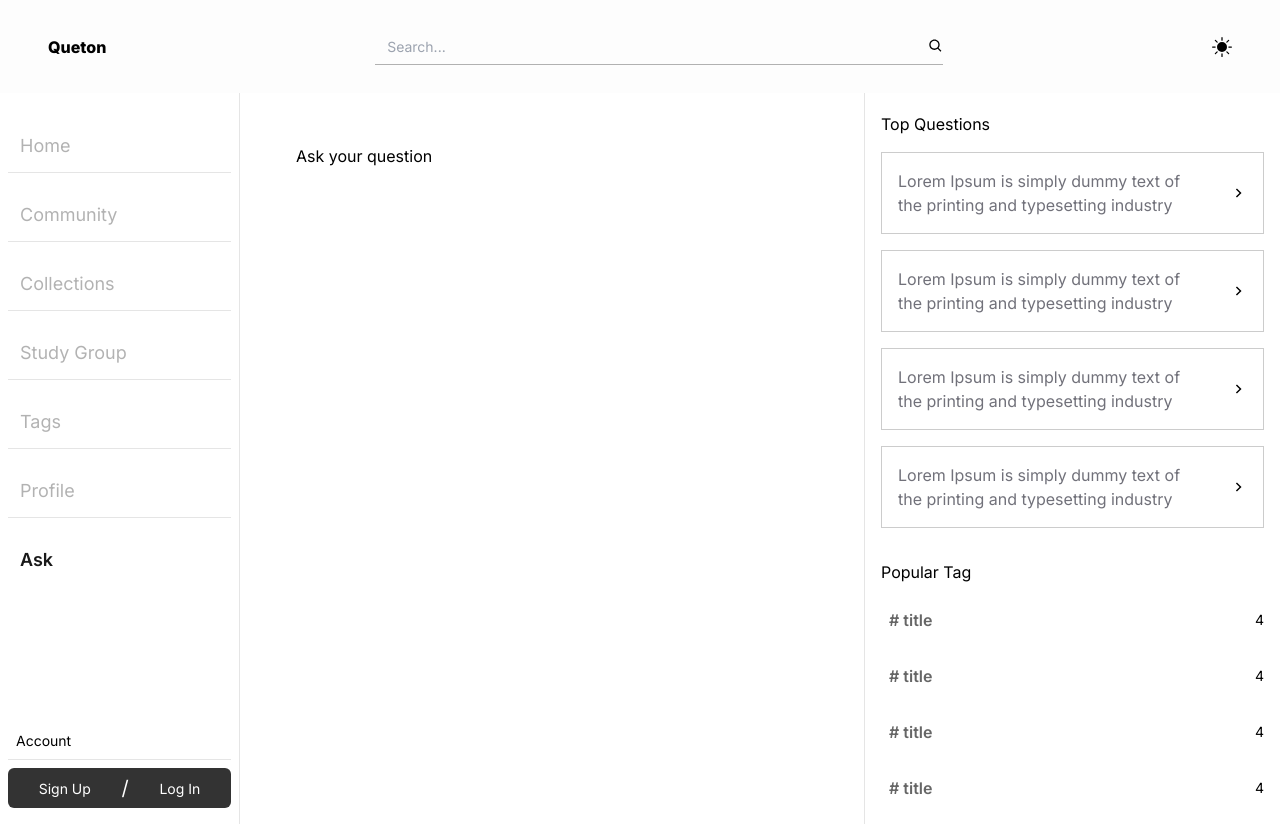
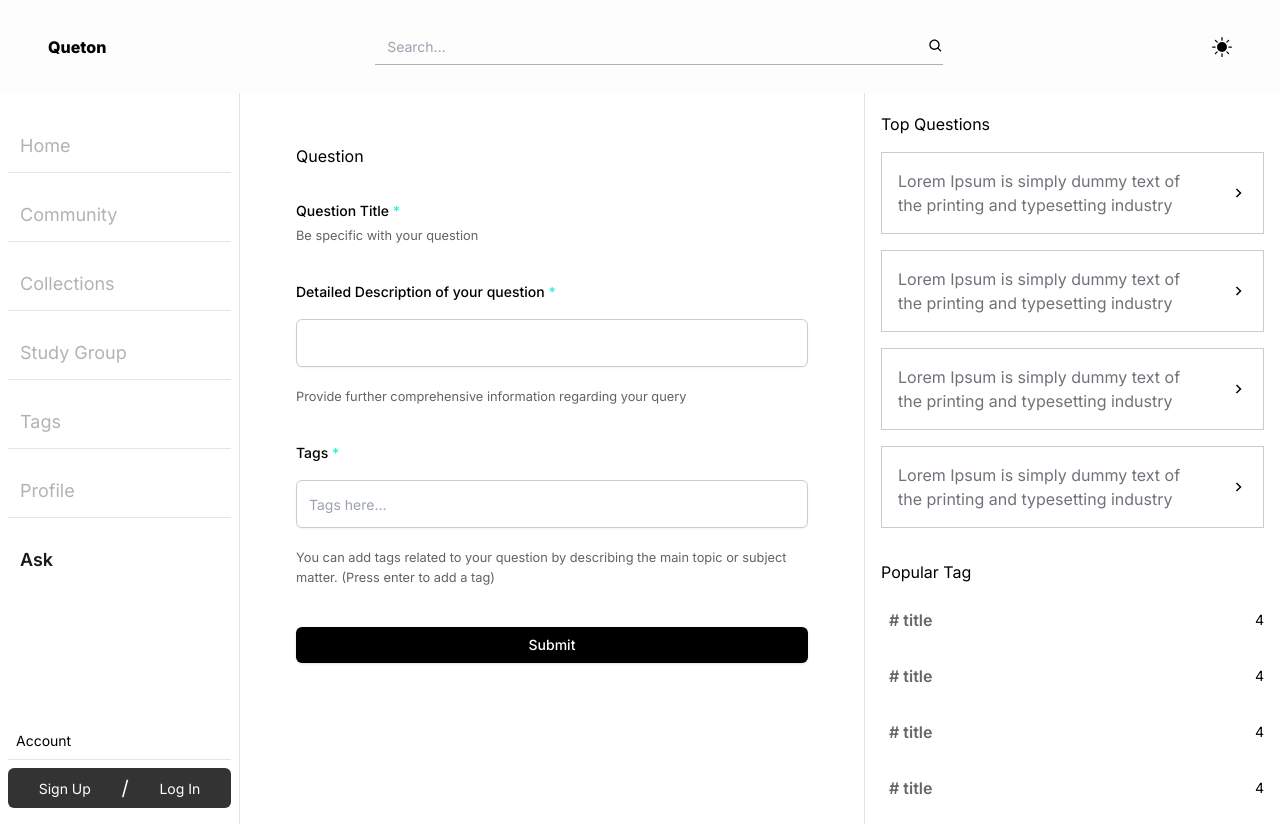
Before and after one commit to DrakonZZZ/Queton, a Next.js app: page /ask in a window 1280 px wide. Built offline with nearby package versions, Linux system fonts and the light colour scheme; no server answers.

Commit message:
Add Form page to ask

```diff
--- /dev/null
+++ b/app/(root)/ask/components/AskForm.tsx
@@ -0,0 +1,115 @@
+'use client';
+
+import { zodResolver } from '@hookform/resolvers/zod';
+import { useForm } from 'react-hook-form';
+import * as z from 'zod';
+import { Button } from '@/components/ui/button';
+import {
+  Form,
+  FormControl,
+  FormDescription,
+  FormField,
+  FormItem,
+  FormLabel,
+  FormMessage,
+} from '@/components/ui/form';
+import { Input } from '@/components/ui/input';
+import { AskSchema } from '@/lib/validators';
+
+const AskForm = () => {
+  const form = useForm<z.infer<typeof AskSchema>>({
+    resolver: zodResolver(AskSchema),
+    defaultValues: {
+      title: '',
+      description: '',
+      tags: [],
+    },
+  });
+
+  function onSubmit(values: z.infer<typeof AskSchema>) {
+    console.log(values);
+  }
+
+  return (
+    <Form {...form}>
+      <form
+        onSubmit={form.handleSubmit(onSubmit)}
+        className="flex w-full flex-col gap-10"
+      >
+        <FormField
+          control={form.control}
+          name="title"
+          render={({ field }) => (
+            <FormItem className="flex w-full flex-col">
+              <FormLabel className="paragraph-semibold text-dark-400_light-800">
+                Question Title <span className="text-primary-500"> *</span>
+              </FormLabel>
+              <FormControl className="mt-3.5">{/* editor input */}</FormControl>
+              <FormDescription className="body-regular mt-2.5 text-light-500">
+                Be specific with your question
+              </FormDescription>
+              <FormMessage className="text-primary-500" />
+            </FormItem>
+          )}
+        />
+
+        <FormField
+          control={form.control}
+          name="description"
+          render={({ field }) => (
+            <FormItem className="flex w-full flex-col gap-3">
+              <FormLabel className="paragraph-semibold text-dark-400_light-800">
+                Detailed Description of your question
+                <span className="text-primary-500"> *</span>
+              </FormLabel>
+              <FormControl className="mt-3.5">
+                <Input
+                  {...field}
+                  className="min-h-[48px] paragraph-regular no-focus  text-dark-300_light-700 border-black/20 dark:border-white/30"
+                />
+              </FormControl>
+              <FormDescription className="body-regular mt-2.5 text-light-500">
+                Provide further comprehensive information regarding your query
+              </FormDescription>
+              <FormMessage className="text-primary-500" />
+            </FormItem>
+          )}
+        />
+
+        <FormField
+          control={form.control}
+          name="tags"
+          render={({ field }) => (
+            <FormItem className="flex w-full flex-col gap-3">
+              <FormLabel className="paragraph-semibold text-dark-400_light-800">
+                Tags
+                <span className="text-primary-500"> *</span>
+              </FormLabel>
+              <FormControl className="mt-3.5">
+                <Input
+                  {...field}
+                  placeholder="Tags here..."
+                  className="min-h-[48px] paragraph-regular no-focus  text-dark-300_light-700 border-black/20 dark:border-white/30"
+                />
+              </FormControl>
+              <FormDescription className="body-regular mt-2.5 text-light-500">
+                You can add tags related to your question by describing the main
+                topic or subject matter. (Press enter to add a tag)
+              </FormDescription>
+              <FormMessage className="text-primary-500" />
+            </FormItem>
+          )}
+        />
+
+        <Button
+          type="submit"
+          className="bg-black text-white dark:bg-white dark:text-black min-h-[30px] px-4 py-3 rounded-md hover:bg-black/70 dark:hover:bg-white/80 transistion"
+        >
+          Submit
+        </Button>
+      </form>
+    </Form>
+  );
+};
+
+export default AskForm;
--- a/app/(root)/ask/page.tsx
+++ b/app/(root)/ask/page.tsx
@@ -1,5 +1,14 @@
+import AskForm from './components/AskForm';
+
 const page = () => {
-  return <div>Ask your question</div>;
+  return (
+    <div>
+      <h1 className="h1-bold text-dark-100_light-900">Question</h1>
+      <div className="mt-9">
+        <AskForm />
+      </div>
+    </div>
+  );
 };
 
 export default page;
--- a/components/Searchbar.tsx
+++ b/components/Searchbar.tsx
@@ -25,7 +25,7 @@
             type="text"
             placeholder={placeHolder}
             // value=""
-            className="paragraph-regular placholder border-none shadow-none outline-none no-focus text-black dark:text-white"
+            className="paragraph-regular placholder border-none shadow-none outline-none no-focus dark:text-white"
           />
           {icontype}
         </div>
--- /dev/null
+++ b/components/ui/form.tsx
@@ -0,0 +1,176 @@
+import * as React from "react"
+import * as LabelPrimitive from "@radix-ui/react-label"
+import { Slot } from "@radix-ui/react-slot"
+import {
+  Controller,
+  ControllerProps,
+  FieldPath,
+  FieldValues,
+  FormProvider,
+  useFormContext,
+} from "react-hook-form"
+
+import { cn } from "@/lib/utils"
+import { Label } from "@/components/ui/label"
+
+const Form = FormProvider
+
+type FormFieldContextValue<
+  TFieldValues extends FieldValues = FieldValues,
+  TName extends FieldPath<TFieldValues> = FieldPath<TFieldValues>
+> = {
+  name: TName
+}
+
+const FormFieldContext = React.createContext<FormFieldContextValue>(
+  {} as FormFieldContextValue
+)
+
+const FormField = <
+  TFieldValues extends FieldValues = FieldValues,
+  TName extends FieldPath<TFieldValues> = FieldPath<TFieldValues>
+>({
+  ...props
+}: ControllerProps<TFieldValues, TName>) => {
+  return (
+    <FormFieldContext.Provider value={{ name: props.name }}>
+      <Controller {...props} />
+    </FormFieldContext.Provider>
+  )
+}
+
+const useFormField = () => {
+  const fieldContext = React.useContext(FormFieldContext)
+  const itemContext = React.useContext(FormItemContext)
+  const { getFieldState, formState } = useFormContext()
+
+  const fieldState = getFieldState(fieldContext.name, formState)
+
+  if (!fieldContext) {
+    throw new Error("useFormField should be used within <FormField>")
+  }
+
+  const { id } = itemContext
+
+  return {
+    id,
+    name: fieldContext.name,
+    formItemId: `${id}-form-item`,
+    formDescriptionId: `${id}-form-item-description`,
+    formMessageId: `${id}-form-item-message`,
+    ...fieldState,
+  }
+}
+
+type FormItemContextValue = {
+  id: string
+}
+
+const FormItemContext = React.createContext<FormItemContextValue>(
+  {} as FormItemContextValue
+)
+
+const FormItem = React.forwardRef<
+  HTMLDivElement,
+  React.HTMLAttributes<HTMLDivElement>
+>(({ className, ...props }, ref) => {
+  const id = React.useId()
+
+  return (
+    <FormItemContext.Provider value={{ id }}>
+      <div ref={ref} className={cn("space-y-2", className)} {...props} />
+    </FormItemContext.Provider>
+  )
+})
+FormItem.displayName = "FormItem"
+
+const FormLabel = React.forwardRef<
+  React.ElementRef<typeof LabelPrimitive.Root>,
+  React.ComponentPropsWithoutRef<typeof LabelPrimitive.Root>
+>(({ className, ...props }, ref) => {
+  const { error, formItemId } = useFormField()
+
+  return (
+    <Label
+      ref={ref}
+      className={cn(error && "text-destructive", className)}
+      htmlFor={formItemId}
+      {...props}
+    />
+  )
+})
+FormLabel.displayName = "FormLabel"
+
+const FormControl = React.forwardRef<
+  React.ElementRef<typeof Slot>,
+  React.ComponentPropsWithoutRef<typeof Slot>
+>(({ ...props }, ref) => {
+  const { error, formItemId, formDescriptionId, formMessageId } = useFormField()
+
+  return (
+    <Slot
+      ref={ref}
+      id={formItemId}
+      aria-describedby={
+        !error
+          ? `${formDescriptionId}`
+          : `${formDescriptionId} ${formMessageId}`
+      }
+      aria-invalid={!!error}
+      {...props}
+    />
+  )
+})
+FormControl.displayName = "FormControl"
+
+const FormDescription = React.forwardRef<
+  HTMLParagraphElement,
+  React.HTMLAttributes<HTMLParagraphElement>
+>(({ className, ...props }, ref) => {
+  const { formDescriptionId } = useFormField()
+
+  return (
+    <p
+      ref={ref}
+      id={formDescriptionId}
+      className={cn("text-[0.8rem] text-muted-foreground", className)}
+      {...props}
+    />
+  )
+})
+FormDescription.displayName = "FormDescription"
+
+const FormMessage = React.forwardRef<
+  HTMLParagraphElement,
+  React.HTMLAttributes<HTMLParagraphElement>
+>(({ className, children, ...props }, ref) => {
+  const { error, formMessageId } = useFormField()
+  const body = error ? String(error?.message) : children
+
+  if (!body) {
+    return null
+  }
+
+  return (
+    <p
+      ref={ref}
+      id={formMessageId}
+      className={cn("text-[0.8rem] font-medium text-destructive", className)}
+      {...props}
+    >
+      {body}
+    </p>
+  )
+})
+FormMessage.displayName = "FormMessage"
+
+export {
+  useFormField,
+  Form,
+  FormItem,
+  FormLabel,
+  FormControl,
+  FormDescription,
+  FormMessage,
+  FormField,
+}
--- /dev/null
+++ b/components/ui/label.tsx
@@ -0,0 +1,26 @@
+"use client"
+
+import * as React from "react"
+import * as LabelPrimitive from "@radix-ui/react-label"
+import { cva, type VariantProps } from "class-variance-authority"
+
+import { cn } from "@/lib/utils"
+
+const labelVariants = cva(
+  "text-sm font-medium leading-none peer-disabled:cursor-not-allowed peer-disabled:opacity-70"
+)
+
+const Label = React.forwardRef<
+  React.ElementRef<typeof LabelPrimitive.Root>,
+  React.ComponentPropsWithoutRef<typeof LabelPrimitive.Root> &
+    VariantProps<typeof labelVariants>
+>(({ className, ...props }, ref) => (
+  <LabelPrimitive.Root
+    ref={ref}
+    className={cn(labelVariants(), className)}
+    {...props}
+  />
+))
+Label.displayName = LabelPrimitive.Root.displayName
+
+export { Label }
--- /dev/null
+++ b/lib/validators.ts
@@ -0,0 +1,10 @@
+import * as z from 'zod';
+
+export const AskSchema = z.object({
+  title: z
+    .string()
+    .min(10, 'Title must atleast be of 10 character(s)')
+    .max(130),
+  description: z.string().min(100),
+  tags: z.array(z.string().min(3).max(15)).min(1).max(3),
+});
--- a/package.json
+++ b/package.json
@@ -10,8 +10,10 @@
   },
   "dependencies": {
     "@clerk/nextjs": "^4.26.2",
+    "@hookform/resolvers": "^3.3.2",
     "@radix-ui/react-dialog": "^1.0.5",
     "@radix-ui/react-icons": "^1.3.0",
+    "@radix-ui/react-label": "^2.0.2",
     "@radix-ui/react-menubar": "^1.0.4",
     "@radix-ui/react-select": "^2.0.0",
     "@radix-ui/react-slot": "^1.0.2",
@@ -23,9 +25,11 @@
     "next": "14.0.1",
     "react": "^18",
     "react-dom": "^18",
+    "react-hook-form": "^7.48.2",
     "react-icons": "^4.11.0",
     "tailwind-merge": "^2.0.0",
-    "tailwindcss-animate": "^1.0.7"
+    "tailwindcss-animate": "^1.0.7",
+    "zod": "^3.22.4"
   },
   "devDependencies": {
     "@types/node": "^20",
```
Also changed, not shown: 1 other file (tests, documents, lock files or other folders).
